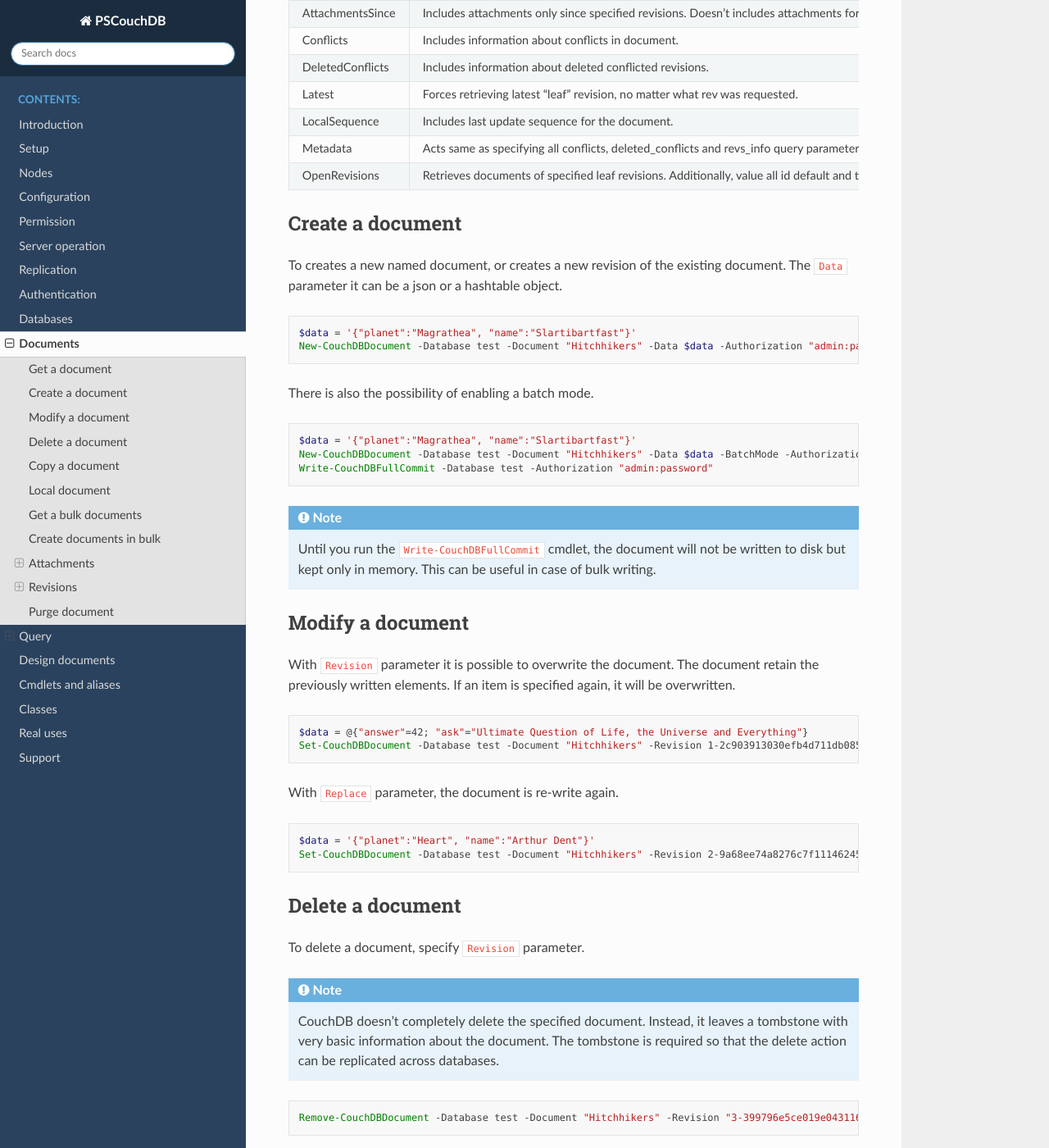
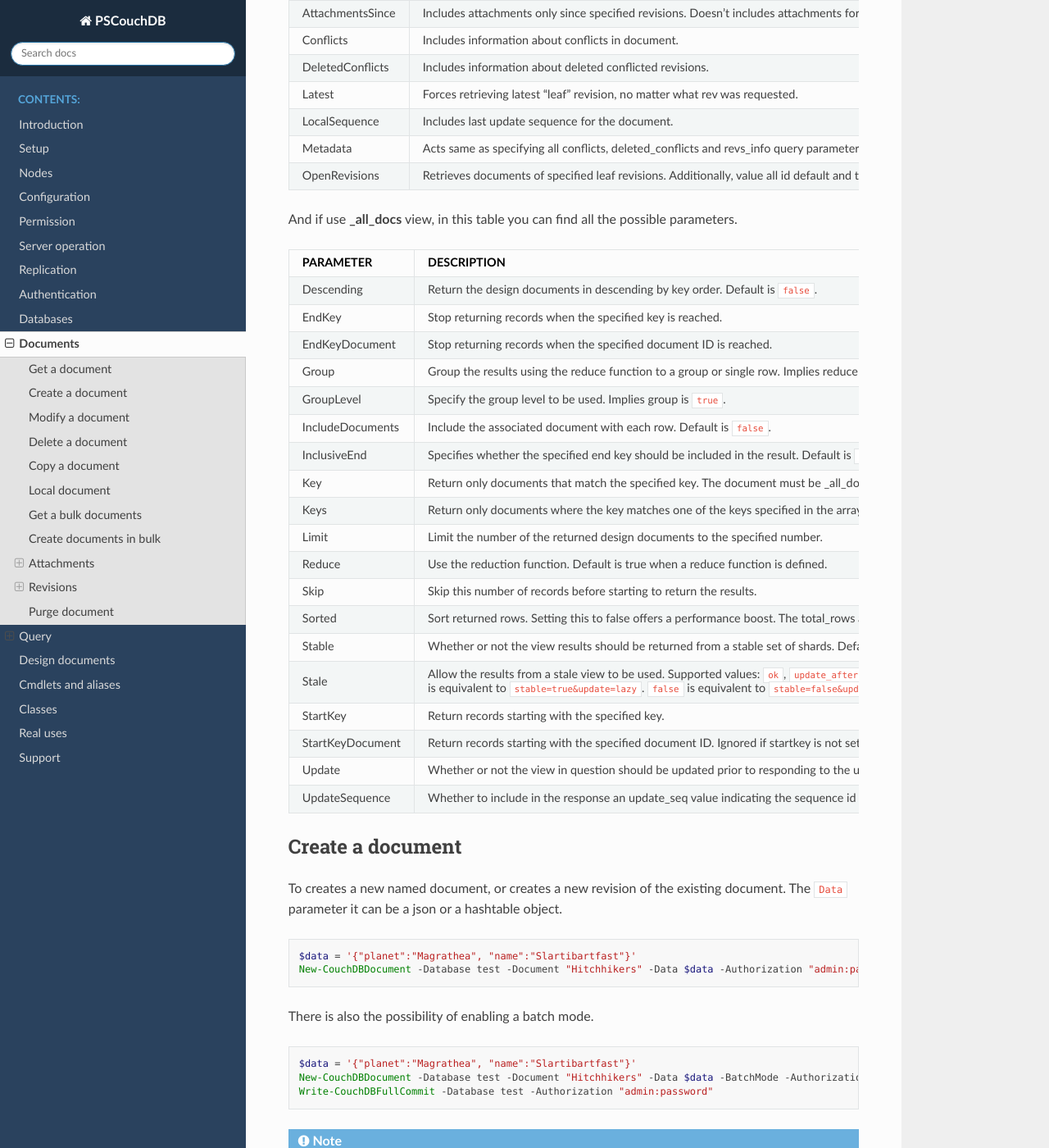
Before and after one commit to MatteoGuadrini/PSCouchDB, a Sphinx documentation site: the page built from docs/source/documents.rst, in a window 1280 px wide and 1400 px high, scrolled down 683 px. Shown: the whole window at 82% size. Built offline with Sphinx 7.4.7 and the Read the Docs theme 2.0.0, drawn with Linux system fonts in a browser that asks for light colours; some of the changed text lies outside the part shown.

Commit message:
Complete _all_docs query parameter; Fix Get-CouchDBDocument _local; Complete documentation

```diff
--- a/docs/source/cmdlets.rst
+++ b/docs/source/cmdlets.rst
@@ -397,7 +397,7 @@ Documents
 
 .. code-block:: powershell
 
-    Get-CouchDBDocument [-Server <String>] [-Port <Int32>] [-Database <String>] [-Document <String>] [-Revision <String>] [-Local] [-Revisions] [-History] [-Attachments] [-AttachmentsInfo] [-AttachmentsSince <Array>] [-Conflicts] [-DeletedConflicts] [-Latest] [-LocalSequence] [-Metadata] [-OpenRevisions <Array>] [-Authorization <String>] [-Ssl] [<CommonParameters>]
+    Get-CouchDBDocument [-Server <String>] [-Port <Int32>] [-Database <String>] [-Document <String>] [-Revision <String>] [-Local] [-Revisions] [-History] [-Attachments] [-AttachmentsInfo] [-AttachmentsSince <Array>] [-Conflicts] [-DeletedConflicts] [-Latest] [-LocalSequence] [-Metadata] [-OpenRevisions <Array>] [-Descending] [-EndKey <String>] [-EndKeyDocument <String>] [-Group] [-GroupLevel <Int32>] [-IncludeDocuments] [-InclusiveEnd <Boolean>] [-Key <String>] [-Keys <Array>] [-Limit <Int32>] [-Reduce <Boolean>] [-Skip <Int32>] [-Sorted <Boolean>] [-Stable] [-Stale <String>] [-StartKey <String>] [-StartKeyDocument <String>] [-Update <String>] [-UpdateSequence] [-Authorization <String>] [-Ssl] [<CommonParameters>]
 
     Get-CouchDBDocument [-Server <String>] [-Port <Int32>] [-Database <String>] [-Document <String>] [-Revision <String>] [-Info] [-Local] [-Authorization <String>] [-Ssl] [<CommonParameters>]
 
--- a/docs/source/documents.rst
+++ b/docs/source/documents.rst
@@ -27,7 +27,7 @@ To get document by the specified ``Document`` from the specified ``Database``. U
 
     Get-CouchDBDocument -Database test -Document "Hitchhikers"
 
-In this table you can find all the possible parameters to get the documents with this cmdlet.
+In this table you can find all the possible parameters to get the document.
 
 ================    ===========
 PARAMETER           DESCRIPTION
@@ -45,6 +45,32 @@ Latest              Forces retrieving latest “leaf” revision, no matter what
 LocalSequence       Includes last update sequence for the document.
 Metadata            Acts same as specifying all conflicts, deleted_conflicts and revs_info query parameters.
 OpenRevisions       Retrieves documents of specified leaf revisions. Additionally, value all id default and  to return all leaf revisions.
+================    ===========
+
+And if use **_all_docs** view, in this table you can find all the possible parameters.
+
+================    ===========
+PARAMETER           DESCRIPTION
+================    ===========
+Descending          Return the design documents in descending by key order. Default is ``false``.
+EndKey              Stop returning records when the specified key is reached.
+EndKeyDocument      Stop returning records when the specified document ID is reached.
+Group				Group the results using the reduce function to a group or single row. Implies reduce is ``true`` and the maximum group_level. Default is ``false``.
+GroupLevel			Specify the group level to be used. Implies group is ``true``.
+IncludeDocuments	Include the associated document with each row. Default is ``false``.
+InclusiveEnd		Specifies whether the specified end key should be included in the result. Default is ``true``.
+Key					Return only documents that match the specified key. The document must be _all_docs.
+Keys				Return only documents where the key matches one of the keys specified in the array.
+Limit				Limit the number of the returned design documents to the specified number.
+Reduce				Use the reduction function. Default is true when a reduce function is defined.
+Skip				Skip this number of records before starting to return the results.
+Sorted				Sort returned rows. Setting this to false offers a performance boost. The total_rows and offset fields are not available when this is set to ``false``. Default is ``true``.
+Stable				Whether or not the view results should be returned from a stable set of shards. Default is ``false``.
+Stale				Allow the results from a stale view to be used. Supported values: ``ok``, ``update_after and`` ``false``. ``ok`` is equivalent to ``stable=true&update=false``. ``update_after`` is equivalent to ``stable=true&update=lazy``. ``false`` is equivalent to ``stable=false&update=true``.
+StartKey			Return records starting with the specified key.
+StartKeyDocument	Return records starting with the specified document ID. Ignored if startkey is not set.
+Update				Whether or not the view in question should be updated prior to responding to the user. Supported values: ``true``, ``false``, ``lazy``. Default is ``true``.
+UpdateSequence		Whether to include in the response an update_seq value indicating the sequence id of the database the view reflects. Default is ``false``.
 ================    ===========
 
 
```
Also changed, not shown: 10 other files.
